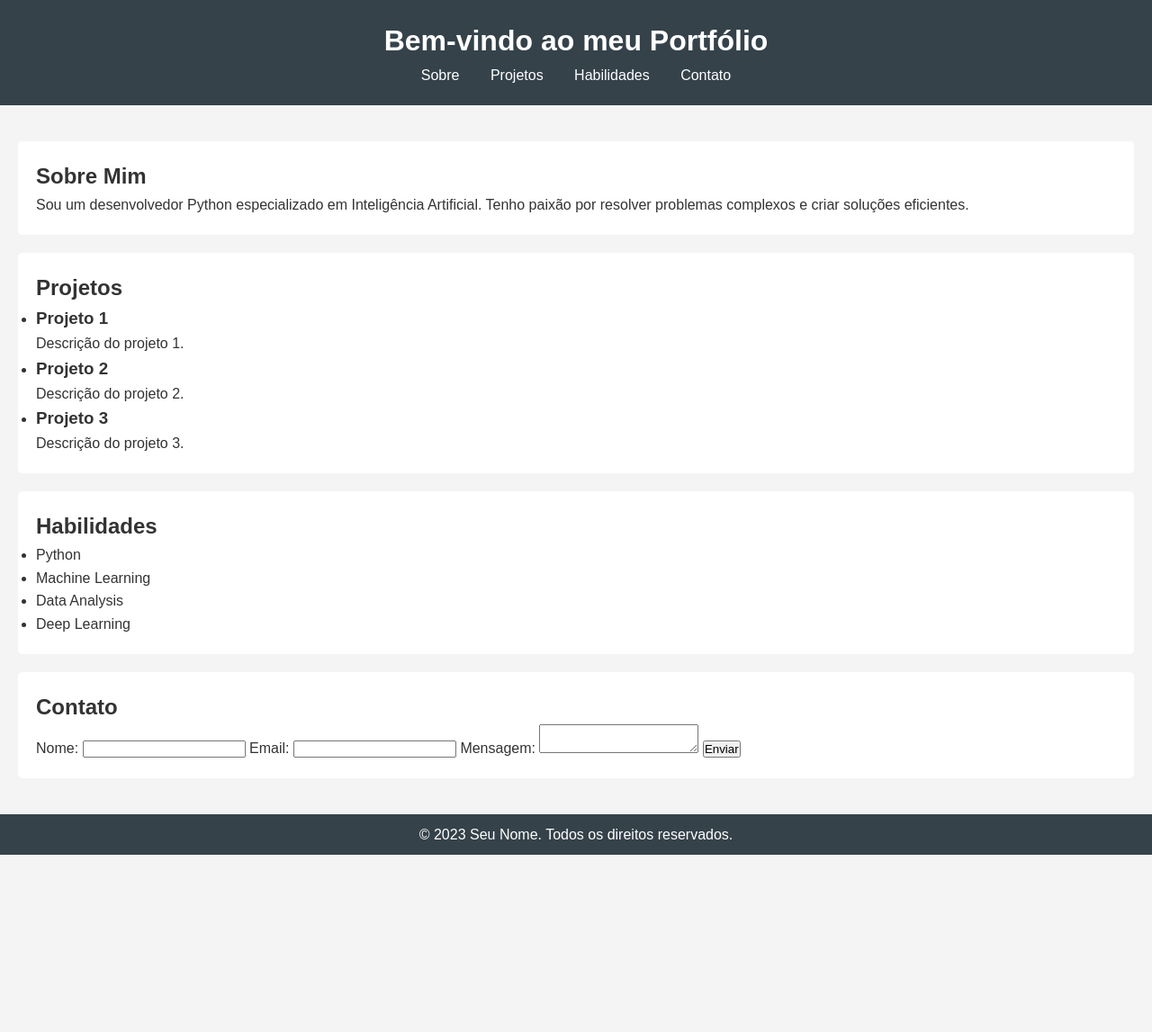
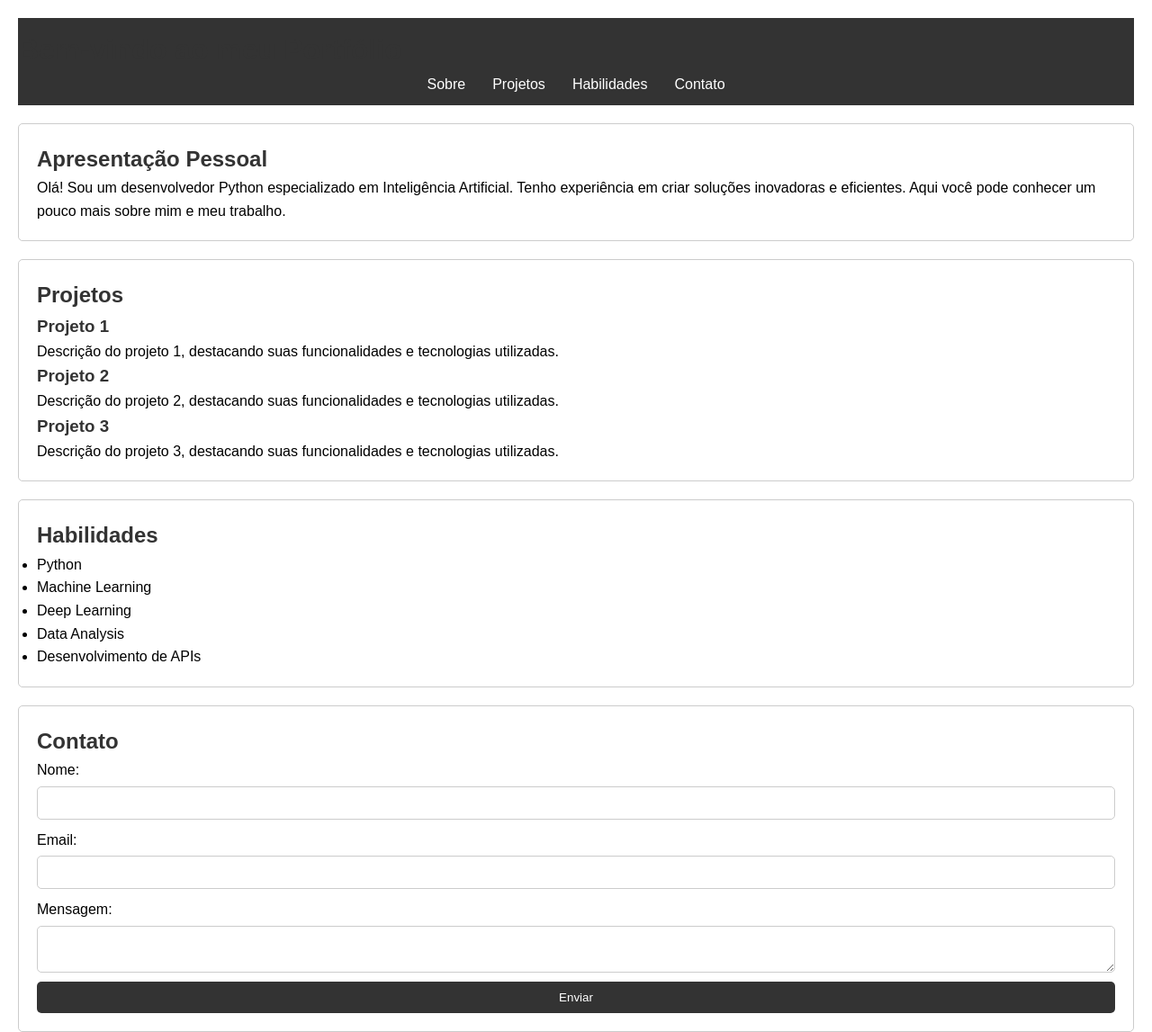
Before and after one commit to Jcnok/artigo-site-portifolio, a plain HTML site: page site/index.html in a window 1280 px wide. Shown: the top 1147 px of the page at 90% size. Before the commit the page ends 950 px from the top, so only its background shows below. Drawn offline with Linux system fonts and the light colour scheme.

Commit message:
chore(devops): atualização automática 20250515-162351

```diff
--- a/site/css/style.css
+++ b/site/css/style.css
@@ -7,53 +7,78 @@
 body {
     font-family: Arial, sans-serif;
     line-height: 1.6;
-    background-color: #f4f4f4;
-    color: #333;
+    padding: 20px;
 }
 
 header {
-    background: #35424a;
-    color: #ffffff;
-    padding: 20px 0;
-    text-align: center;
+    background: #333;
+    color: #fff;
+    padding: 10px 0;
 }
 
 nav ul {
     list-style: none;
-    padding: 0;
+    display: flex;
+    justify-content: center;
 }
 
 nav ul li {
-    display: inline;
     margin: 0 15px;
 }
 
 nav ul li a {
-    color: #ffffff;
+    color: #fff;
     text-decoration: none;
-}
-
-main {
-    padding: 20px;
 }
 
 section {
     margin: 20px 0;
-    background: #ffffff;
     padding: 20px;
+    border: 1px solid #ccc;
     border-radius: 5px;
+}
+
+h1, h2, h3 {
+    color: #333;
+}
+
+form {
+    display: flex;
+    flex-direction: column;
+}
+
+form label {
+    margin-bottom: 5px;
+}
+
+form input, form textarea {
+    margin-bottom: 10px;
+    padding: 10px;
+    border: 1px solid #ccc;
+    border-radius: 5px;
+}
+
+form button {
+    padding: 10px;
+    background: #333;
+    color: #fff;
+    border: none;
+    border-radius: 5px;
+    cursor: pointer;
+}
+
+form button:hover {
+    background: #555;
 }
 
 footer {
     text-align: center;
-    padding: 10px 0;
-    background: #35424a;
-    color: #ffffff;
+    margin-top: 20px;
 }
 
+/* Media Queries */
 @media (max-width: 600px) {
-    nav ul li {
-        display: block;
-        margin: 10px 0;
+    nav ul {
+        flex-direction: column;
     }
 }
--- a/site/index.html
+++ b/site/index.html
@@ -6,8 +6,8 @@
     <meta name="description" content="Portfólio de um desenvolvedor Python especializado em Inteligência Artificial. Veja meus projetos e habilidades.">
     <meta name="keywords" content="Desenvolvedor, Python, Inteligência Artificial, Portfólio">
     <meta name="author" content="Seu Nome">
+    <title>Portfólio - Desenvolvedor Python IA</title>
     <link rel="stylesheet" href="css/style.css">
-    <title>Portfólio - Desenvolvedor Python</title>
 </head>
 <body>
     <header>
@@ -23,24 +23,32 @@
     </header>
     <main>
         <section id="sobre">
-            <h2>Sobre Mim</h2>
-            <p>Sou um desenvolvedor Python especializado em Inteligência Artificial. Tenho paixão por resolver problemas complexos e criar soluções eficientes.</p>
+            <h2>Apresentação Pessoal</h2>
+            <p>Olá! Sou um desenvolvedor Python especializado em Inteligência Artificial. Tenho experiência em criar soluções inovadoras e eficientes. Aqui você pode conhecer um pouco mais sobre mim e meu trabalho.</p>
         </section>
         <section id="projetos">
             <h2>Projetos</h2>
-            <ul>
-                <li><h3>Projeto 1</h3><p>Descrição do projeto 1.</p></li>
-                <li><h3>Projeto 2</h3><p>Descrição do projeto 2.</p></li>
-                <li><h3>Projeto 3</h3><p>Descrição do projeto 3.</p></li>
-            </ul>
+            <article>
+                <h3>Projeto 1</h3>
+                <p>Descrição do projeto 1, destacando suas funcionalidades e tecnologias utilizadas.</p>
+            </article>
+            <article>
+                <h3>Projeto 2</h3>
+                <p>Descrição do projeto 2, destacando suas funcionalidades e tecnologias utilizadas.</p>
+            </article>
+            <article>
+                <h3>Projeto 3</h3>
+                <p>Descrição do projeto 3, destacando suas funcionalidades e tecnologias utilizadas.</p>
+            </article>
         </section>
         <section id="habilidades">
             <h2>Habilidades</h2>
             <ul>
                 <li>Python</li>
                 <li>Machine Learning</li>
+                <li>Deep Learning</li>
                 <li>Data Analysis</li>
-                <li>Deep Learning</li>
+                <li>Desenvolvimento de APIs</li>
             </ul>
         </section>
         <section id="contato">
--- a/site/js/main.js
+++ b/site/js/main.js
@@ -1,10 +1,6 @@
-// JavaScript para interatividade do portfólio
+// Código JavaScript para interatividade
 
-document.addEventListener('DOMContentLoaded', function() {
-    const form = document.querySelector('form');
-    form.addEventListener('submit', function(event) {
-        event.preventDefault(); // Previne o envio do formulário
-        alert('Mensagem enviada!'); // Simulação de envio
-        form.reset(); // Reseta o formulário
-    });
+document.querySelector('form').addEventListener('submit', function(e) {
+    e.preventDefault(); // Evita o envio padrão do formulário
+    alert('Mensagem enviada!'); // Exibe um alerta de confirmação
 });
```
Also changed, not shown: 2 other files.
